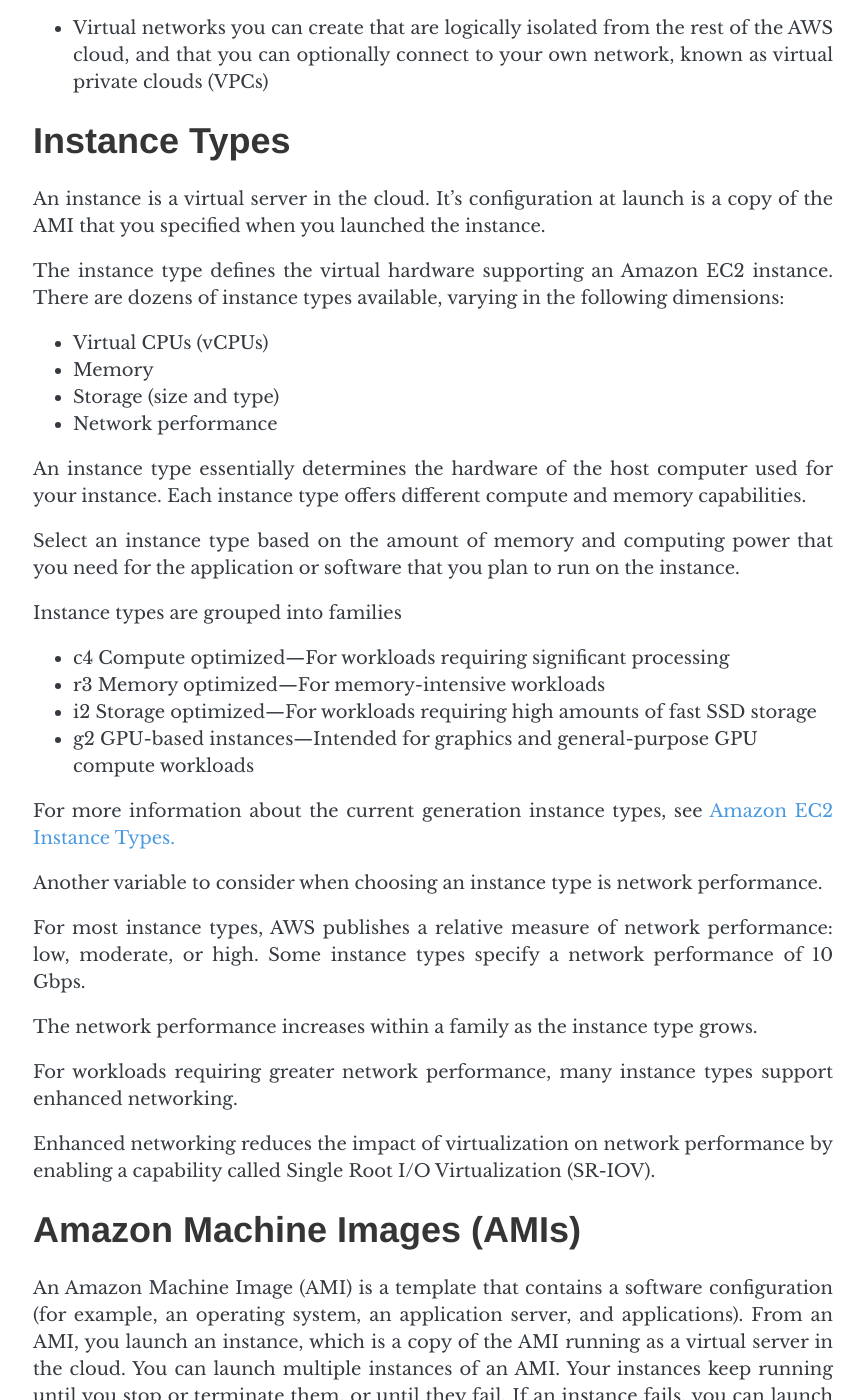
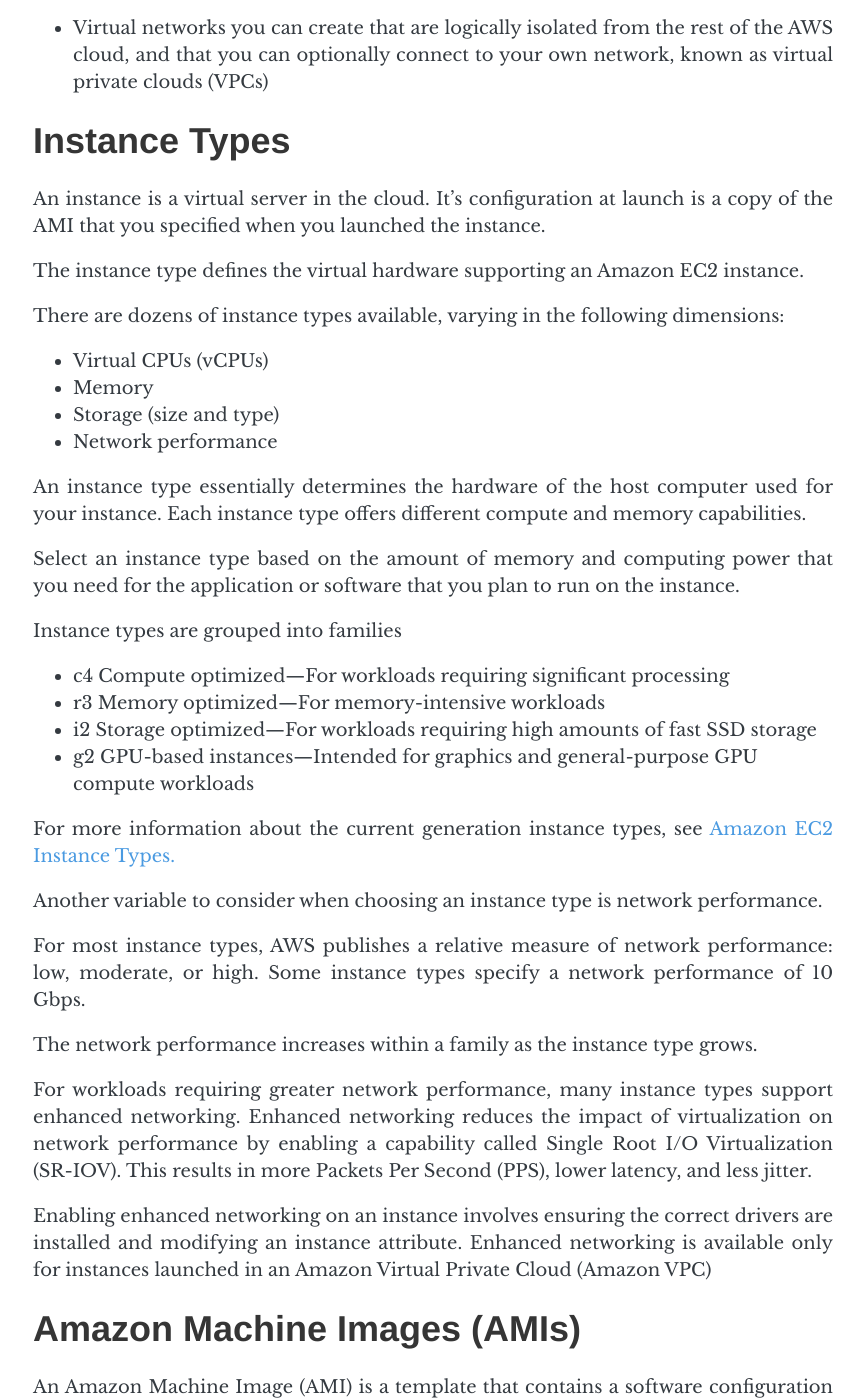
Before and after one commit to cjrequena/cjrequena.github.io, a Jekyll site: the page built from _posts/aws/2019-04-08-aws-ec2.md, in a window 1280 px wide and 1400 px high, scrolled down 2583 px. Shown: the whole window, without its empty margins (207-1071 px from the left). Built offline with Jekyll 4.4.1, drawn with Linux system fonts in a browser that asks for light colours; nearby versions of some CDN libraries; comment, search, counter and statistics services are not loaded.

Commit message:
Added comments to Intance Type Topic on AWS EC2 post

```diff
--- a/_posts/aws/2019-04-08-aws-ec2.md
+++ b/_posts/aws/2019-04-08-aws-ec2.md
@@ -92,8 +92,9 @@
 An instance is a virtual server in the cloud. It's configuration at launch is a copy of the AMI that you specified when you launched
 the instance.
 
-The instance type defines the virtual hardware supporting an Amazon EC2 instance. There are dozens of instance types available, varying in
-the following dimensions:
+The instance type defines the virtual hardware supporting an Amazon EC2 instance.
+
+There are dozens of instance types available, varying in  the following dimensions:
 
 - Virtual CPUs (vCPUs)
 - Memory
@@ -122,9 +123,11 @@
 
 The network performance increases within a family as the instance type grows.
 
-For workloads requiring greater network performance, many instance types support enhanced networking.
+For workloads requiring greater network performance, many instance types support enhanced networking. Enhanced networking reduces the impact of virtualization on network performance
+by enabling a capability called Single Root I/O Virtualization (SR-IOV). This results in more Packets Per Second (PPS), lower latency, and less jitter.
 
-Enhanced networking reduces the impact of virtualization on network performance by enabling a capability called Single Root I/O Virtualization (SR-IOV).
+Enabling enhanced networking on an instance involves ensuring the correct drivers are installed and modifying an instance attribute. Enhanced networking is available only for instances launched in an
+Amazon Virtual Private Cloud (Amazon VPC)
 
 # Amazon Machine Images (AMIs)
 
```
